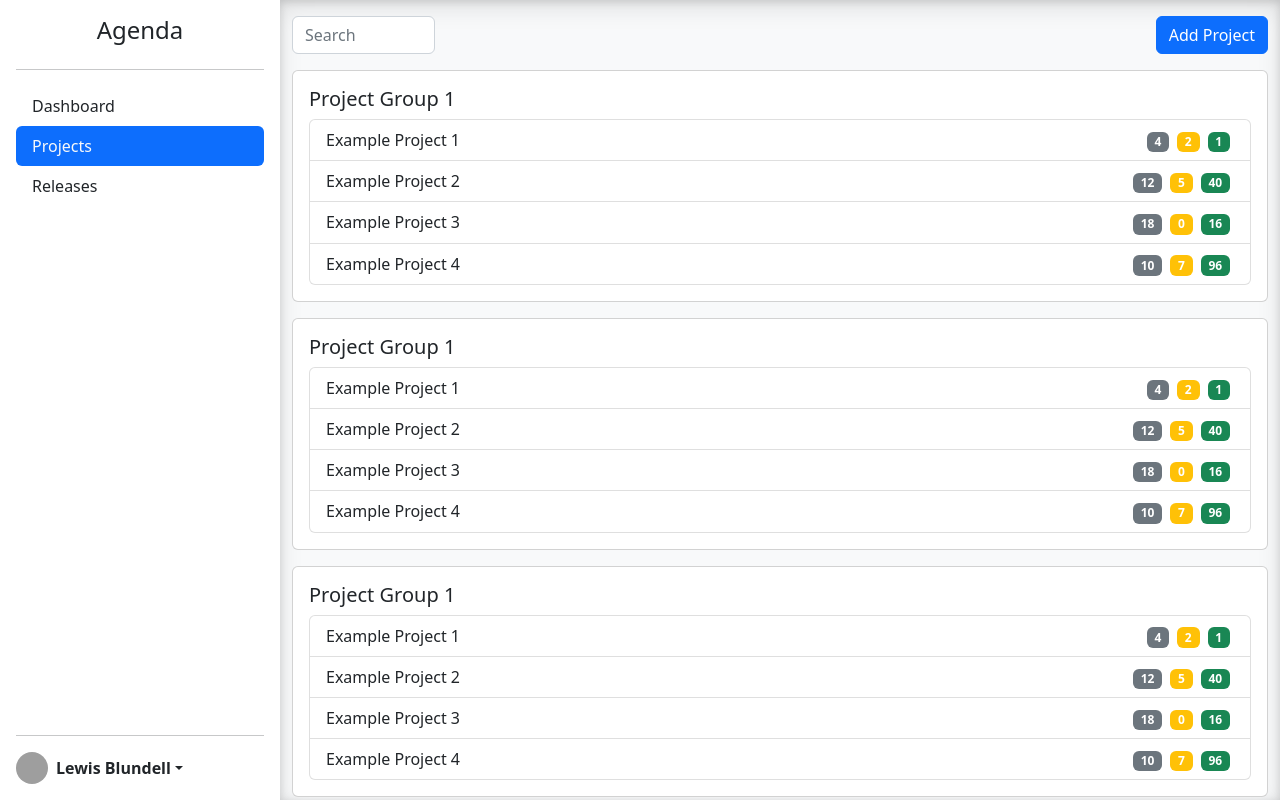
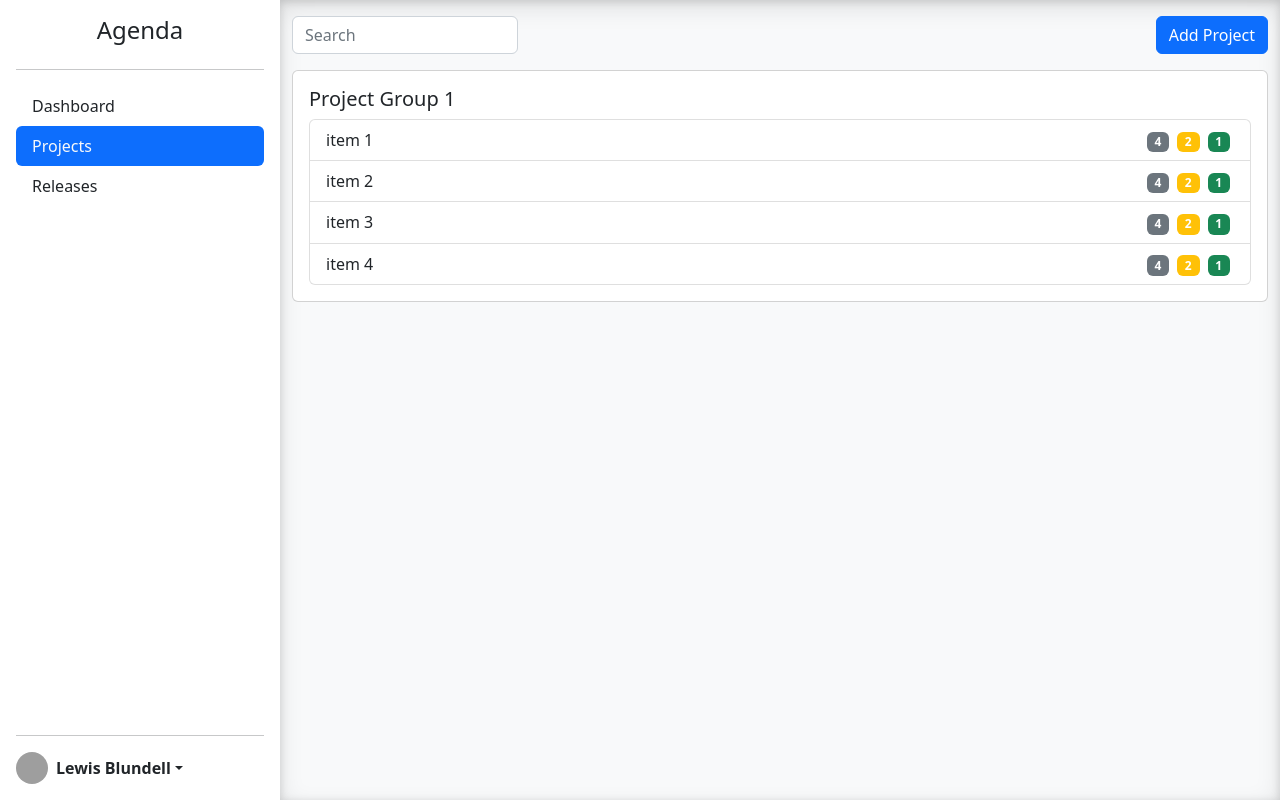
Before and after one commit to LewBlu/agenda, an Angular app: page /projects in a window 1280 px wide. Built offline with nearby package versions, Linux system fonts and the light colour scheme; grey boxes are pictures that could not be loaded.

Commit message:
Drag and drop added to projects

```diff
--- a/src/app/projects/project-group/project-group.component.html
+++ b/src/app/projects/project-group/project-group.component.html
@@ -3,37 +3,14 @@
         <div class="card">
             <div class="card-body">
                 <h5 class="card-title">Project Group 1</h5>
-                <ul class="list-group">
-                    <li class="list-group-item d-flex justify-content-between">
-                        Example Project 1
+                <ul class="list-group" cdkDropList (cdkDropListDropped)="drop($event)">
+                    <li class="list-group-item d-flex justify-content-between" *ngFor="let task of tasks" cdkDrag cdkDragPreviewContainer="parent">
+                        <div class="list-group-item list-group-item-secondary" *cdkDragPlaceholder></div>
+                        {{task}}
                         <div>
                             <span class="badge bg-secondary mx-1">4</span>
                             <span class="badge bg-warning mx-1">2</span>
                             <span class="badge bg-success mx-1">1</span>
-                        </div>
-                    </li>
-                    <li class="list-group-item d-flex justify-content-between">
-                        Example Project 2
-                        <div>
-                            <span class="badge bg-secondary mx-1">12</span>
-                            <span class="badge bg-warning mx-1">5</span>
-                            <span class="badge bg-success mx-1">40</span>
-                        </div>
-                    </li>
-                    <li class="list-group-item d-flex justify-content-between">
-                        Example Project 3
-                        <div>
-                            <span class="badge bg-secondary mx-1">18</span>
-                            <span class="badge bg-warning mx-1">0</span>
-                            <span class="badge bg-success mx-1">16</span>
-                        </div>
-                    </li>
-                    <li class="list-group-item d-flex justify-content-between">
-                        Example Project 4
-                        <div>
-                            <span class="badge bg-secondary mx-1">10</span>
-                            <span class="badge bg-warning mx-1">7</span>
-                            <span class="badge bg-success mx-1">96</span>
                         </div>
                     </li>
                 </ul>
--- a/src/app/projects/project-group/project-group.component.ts
+++ b/src/app/projects/project-group/project-group.component.ts
@@ -1,3 +1,4 @@
+import { CdkDragDrop, moveItemInArray } from '@angular/cdk/drag-drop';
 import { Component, OnInit } from '@angular/core';
 
 @Component({
@@ -6,10 +7,14 @@ import { Component, OnInit } from '@angular/core';
   styleUrls: ['./project-group.component.css']
 })
 export class ProjectGroupComponent implements OnInit {
-
+  tasks = ['item 1', 'item 2', 'item 3', 'item 4'];
   constructor() { }
 
   ngOnInit(): void {
   }
 
+  drop(event: CdkDragDrop<string[]>) {
+    moveItemInArray(this.tasks, event.previousIndex, event.currentIndex);
+  }
+
 }
--- a/src/app/projects/projects.component.html
+++ b/src/app/projects/projects.component.html
@@ -1,16 +1,16 @@
 <div class="row mt-3">
-    <div class="col-2">
+    <div class="col-3">
         <input class="form-control me-2" type="search" placeholder="Search" aria-label="Search">
     </div>
-    <div class="col-10 d-flex justify-content-end">
+    <div class="col-9 d-flex justify-content-end">
         <button class="btn btn-primary" (click)="showForm = !showForm">Add Project</button>
     </div>
 </div>
 <div class="row">
     <div class="col">
         <app-project-group></app-project-group>
-        <app-project-group></app-project-group>
-        <app-project-group></app-project-group>
+        <!-- <app-project-group></app-project-group> -->
+        <!-- <app-project-group></app-project-group> -->
     </div>
     <div class="col" *ngIf="showForm" [@inOutAnimation]>
         <app-project-form></app-project-form>
```
